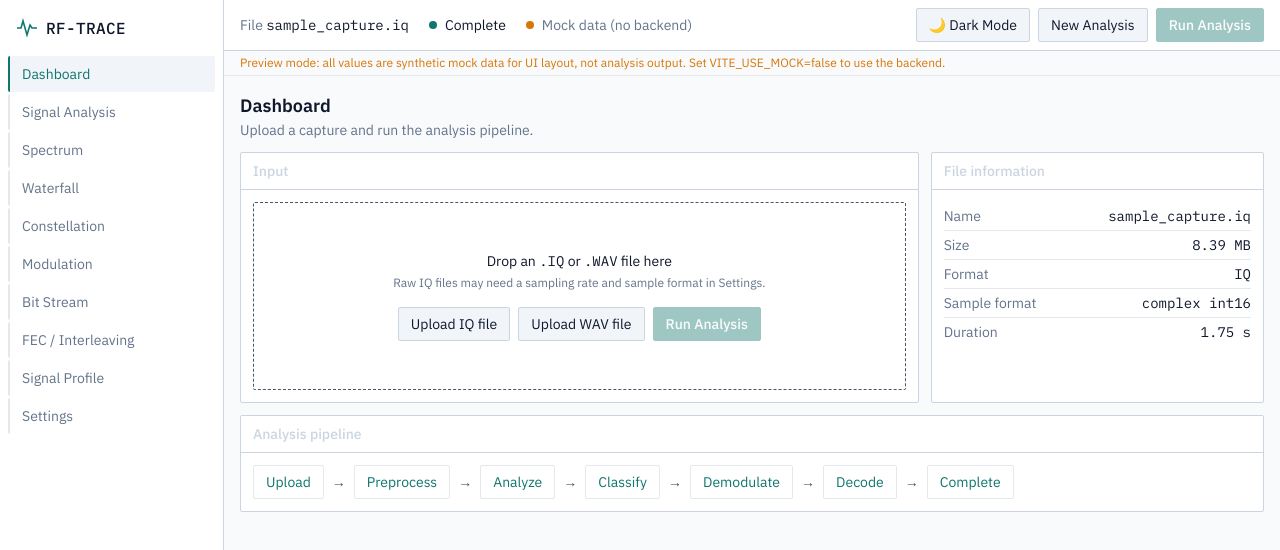
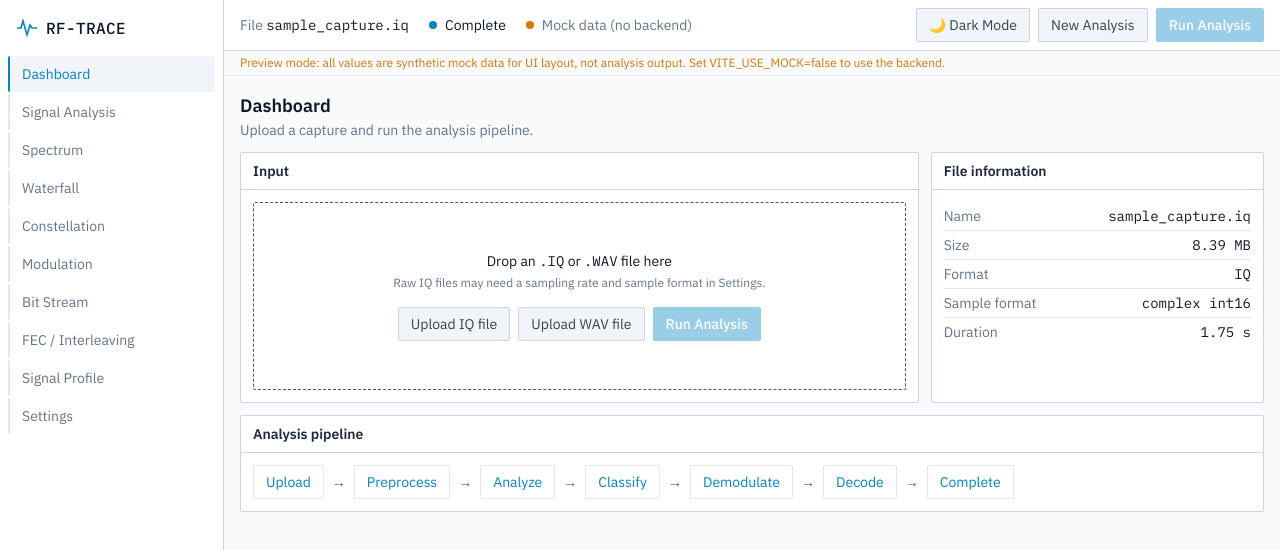
Before and after one commit to MdWaajid/RF-TRACE, a React (Vite) app: page / in a window 1280 px wide. Shown: the top 550 px of the page. Built offline with nearby package versions, Linux system fonts and the light colour scheme; no server answers.

Commit message:
Make Light Mode full default theme

```diff
--- a/src/components/ui.tsx
+++ b/src/components/ui.tsx
@@ -2,18 +2,18 @@ import type { ReactNode } from 'react';
 import type { Provenance } from '../types';
 
 const tone: Record<Provenance, string> = {
-  Measured: 'text-emerald-300 border-emerald-500/40 bg-emerald-500/10',
-  Estimated: 'text-amber-300 border-amber-500/40 bg-amber-500/10',
-  Metadata: 'text-sky-300 border-sky-500/40 bg-sky-500/10',
-  Unknown: 'text-slate-400 border-slate-600 bg-slate-500/10',
+  Measured: 'text-emerald-800 dark:text-emerald-300 border-emerald-500/40 bg-emerald-500/10 font-semibold',
+  Estimated: 'text-amber-800 dark:text-amber-300 border-amber-500/40 bg-amber-500/10 font-semibold',
+  Metadata: 'text-sky-800 dark:text-sky-300 border-sky-500/40 bg-sky-500/10 font-semibold',
+  Unknown: 'text-slate-700 dark:text-slate-400 border-slate-400 dark:border-slate-600 bg-slate-500/10',
 };
 export const SourceBadge = ({ s }: { s: Provenance }) => (
   <span className={`text-[10px] font-medium border rounded-sm px-1.5 py-0.5 ${tone[s]}`}>{s}</span>
 );
 export const Card = ({ title, right, children, className = '' }: { title: string; right?: ReactNode; children: ReactNode; className?: string }) => (
-  <section className={`bg-panel border border-line rounded-sm ${className}`}>
-    <header className="flex items-center justify-between gap-2 px-3 py-2 border-b border-line">
-      <h3 className="text-sm font-medium text-slate-300">{title}</h3>{right}
+  <section className={`bg-panel border border-line rounded-sm shadow-xs ${className}`}>
+    <header className="flex items-center justify-between gap-2 px-3 py-2 border-b border-line bg-raised/40">
+      <h3 className="text-sm font-semibold text-slate-800 dark:text-slate-200">{title}</h3>{right}
     </header>
     <div className="p-3">{children}</div>
   </section>
@@ -21,7 +21,7 @@ export const Card = ({ title, right, children, className = '' }: { title: string
 export const Page = ({ title, sub, actions, children }: { title: string; sub?: string; actions?: ReactNode; children: ReactNode }) => (
   <div className="space-y-3">
     <div className="flex flex-wrap items-end justify-between gap-2">
-      <div><h1 className="text-lg font-semibold">{title}</h1>{sub && <p className="text-sm text-slate-500">{sub}</p>}</div>{actions}
+      <div><h1 className="text-lg font-bold text-slate-900 dark:text-slate-100">{title}</h1>{sub && <p className="text-sm text-slate-500 dark:text-slate-400">{sub}</p>}</div>{actions}
     </div>{children}
   </div>
 );
@@ -29,8 +29,8 @@ export const Empty = ({ text = 'No analysis data. Upload a file on the Dashboard
   <div className="border border-dashed border-line rounded-sm p-10 text-center text-sm text-slate-500">{text}</div>
 );
 export const Btn = ({ children, primary, ...p }: { primary?: boolean } & React.ButtonHTMLAttributes<HTMLButtonElement>) => (
-  <button {...p} className={`px-3 py-1.5 text-sm rounded-sm border disabled:opacity-40 disabled:cursor-not-allowed ${primary ? 'bg-accent text-bg border-accent font-medium hover:brightness-110' : 'border-line bg-raised hover:border-slate-500'}`}>{children}</button>
+  <button {...p} className={`px-3 py-1.5 text-sm rounded-sm border disabled:opacity-40 disabled:cursor-not-allowed ${primary ? 'bg-accent text-white dark:text-bg border-accent font-medium hover:brightness-110 shadow-xs' : 'border-line bg-raised text-slate-700 dark:text-slate-200 hover:border-slate-400'}`}>{children}</button>
 );
 export const Row = ({ k, v }: { k: string; v: ReactNode }) => (
-  <div className="flex justify-between gap-4 py-1 text-sm border-b border-line/60 last:border-0"><span className="text-slate-500">{k}</span><span className="font-mono text-right">{v}</span></div>
+  <div className="flex justify-between gap-4 py-1 text-sm border-b border-line/60 last:border-0"><span className="text-slate-500 dark:text-slate-400">{k}</span><span className="font-mono text-right text-slate-900 dark:text-slate-100">{v}</span></div>
 );
--- a/src/index.css
+++ b/src/index.css
@@ -2,7 +2,23 @@
 @tailwind components;
 @tailwind utilities;
 
-:root {
+/* DEFAULT FULL LIGHT THEME */
+:root, html.light {
+  --color-bg: #f8fafc;
+  --color-panel: #ffffff;
+  --color-raised: #f1f5f9;
+  --color-line: #cbd5e1;
+  --color-accent: #0284c7;
+  --color-warn: #d97706;
+  --color-bad: #e11d48;
+  --color-text-main: #0f172a;
+  --color-text-sub: #334155;
+  --color-text-muted: #64748b;
+  --color-title: #020617;
+}
+
+/* OPTIONAL DARK THEME OVERRIDE */
+html.dark {
   --color-bg: #0a0d12;
   --color-panel: #0f141b;
   --color-raised: #151c25;
@@ -16,20 +32,6 @@
   --color-title: #f1f5f9;
 }
 
-html.light {
-  --color-bg: #f8fafc;
-  --color-panel: #ffffff;
-  --color-raised: #f1f5f9;
-  --color-line: #cbd5e1;
-  --color-accent: #0f766e;
-  --color-warn: #d97706;
-  --color-bad: #e11d48;
-  --color-text-main: #0f172a;
-  --color-text-sub: #334155;
-  --color-text-muted: #64748b;
-  --color-title: #020617;
-}
-
 body {
   background-color: var(--color-bg);
   color: var(--color-text-main);
```
Also changed, not shown: 1 other file (tests, documents, lock files or other folders).
